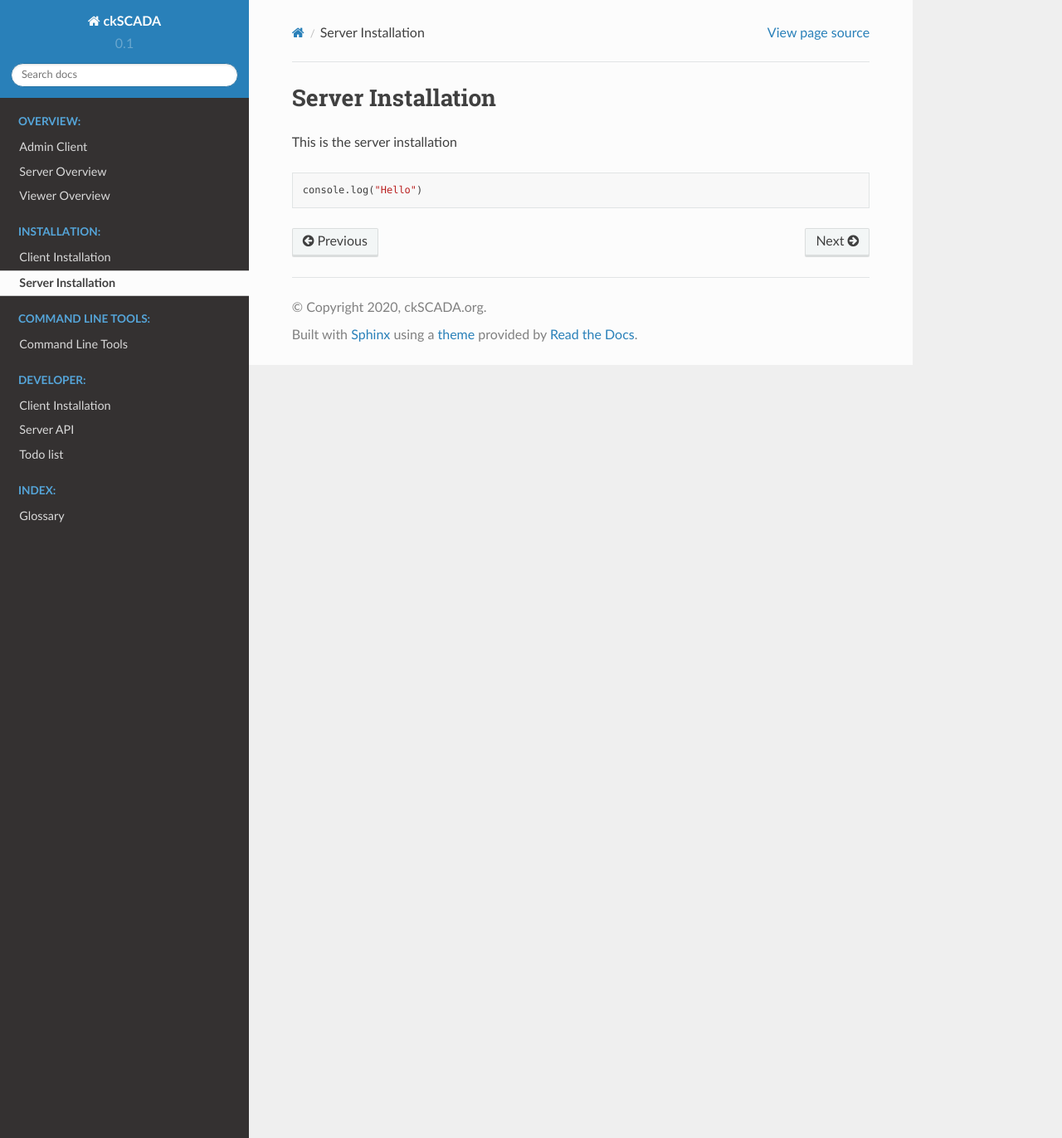
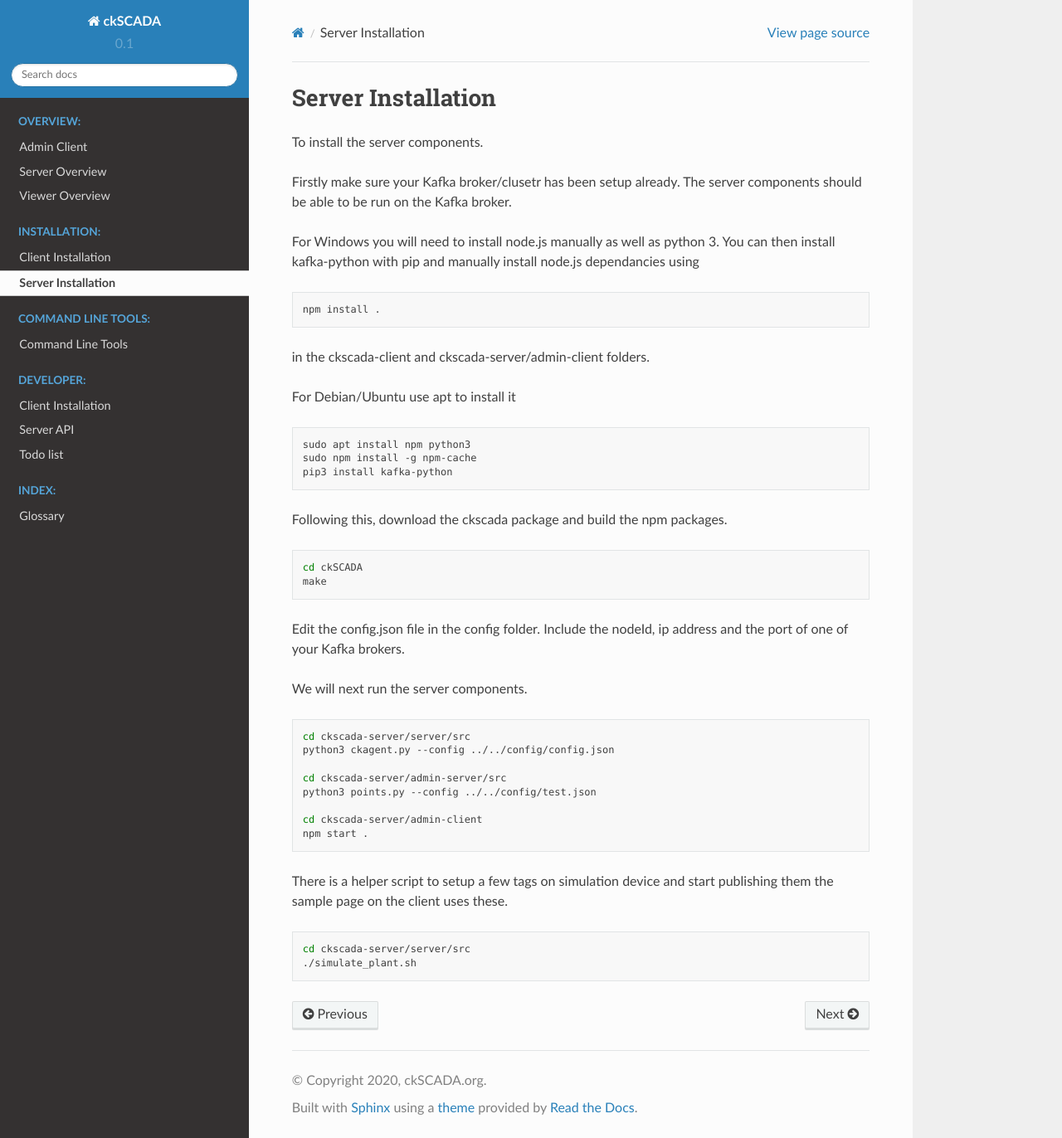
Before and after one commit to hutcheb/ckSCADA, a Sphinx documentation site: the page built from docs/source/installation/server.rst, in a window 1280 px wide and 1372 px high. Shown: the whole window at 83% size. Built offline with Sphinx 7.4.7 and the Read the Docs theme 2.0.0, drawn with Linux system fonts in a browser that asks for light colours.

Commit message:
Updated README.md file as well as the server config file name to config.json.

```diff
--- a/docs/source/installation/server.rst
+++ b/docs/source/installation/server.rst
@@ -3,8 +3,56 @@
 Server Installation
 ===================================
 
-This is the server installation
+To install the server components.
 
-.. code-block:: javascript
+Firstly make sure your Kafka broker/clusetr has been setup already. The server
+components should be able to be run on the Kafka broker.
 
-    console.log("Hello")
+For Windows you will need to install node.js manually as well as python 3. You
+can then install kafka-python with pip and manually install node.js dependancies
+using
+
+.. code-block:: bash
+
+  npm install .
+
+in the ckscada-client and ckscada-server/admin-client folders.
+
+For Debian/Ubuntu use apt to install it
+
+.. code-block:: bash
+
+  sudo apt install npm python3
+  sudo npm install -g npm-cache
+  pip3 install kafka-python
+
+Following this, download the ckscada package and build the npm packages.
+
+.. code-block:: bash
+
+  cd ckSCADA
+  make
+
+Edit the config.json file in the config folder.
+Include the nodeId, ip address and the port of one of your Kafka brokers.
+
+We will next run the server components.
+
+.. code-block:: bash
+
+  cd ckscada-server/server/src
+  python3 ckagent.py --config ../../config/config.json
+
+  cd ckscada-server/admin-server/src
+  python3 points.py --config ../../config/test.json
+
+  cd ckscada-server/admin-client
+  npm start .
+
+There is a helper script to setup a few tags on simulation device and start
+publishing them the sample page on the client uses these.
+
+.. code-block:: bash
+
+  cd ckscada-server/server/src
+  ./simulate_plant.sh
```
Also changed, not shown: README.md (+105 -2 lines), docs/source/installation/client.rst (+18 -13 lines), 2 other files.
